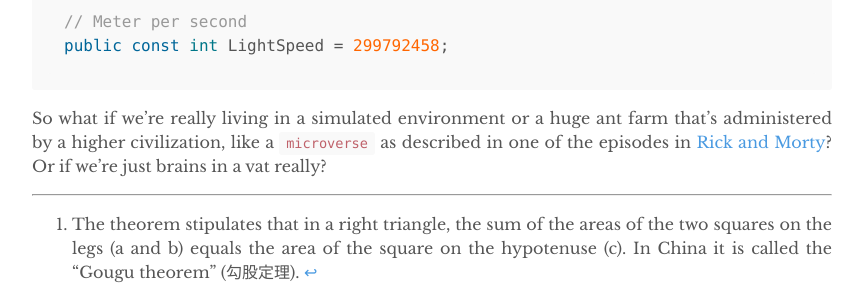
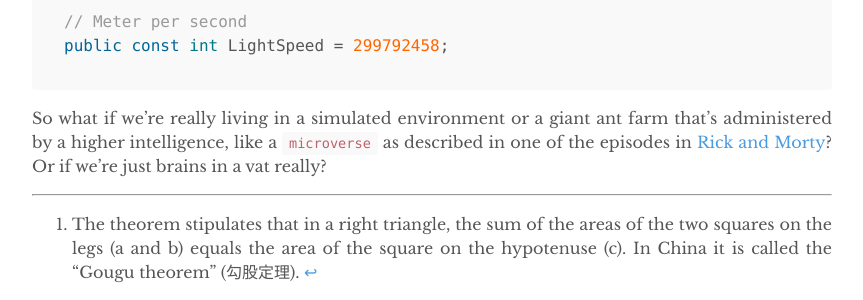
Before and after one commit to yuexiaofeng/yuexiaofeng.github.io, a Jekyll site: the page built from _posts/2021-03-14-life-of-pi.md, in a window 1280 px wide and 900 px high, scrolled down 5474 px. Shown: the part 172-472 px from the top of the window, without its empty margins (208-1071 px from the left). Built offline with Jekyll 4.4.1, drawn with Linux system fonts in a browser that asks for light colours.

Commit message:
Tiny improvement of life of pi

````diff
--- a/_posts/2021-03-14-life-of-pi.md
+++ b/_posts/2021-03-14-life-of-pi.md
@@ -120,7 +120,7 @@ As an engineer, I'm oftentimes amazed yet also baffled by the fact that we have
 public const int LightSpeed = 299792458;
 ```
 
-So what if we're really living in a simulated environment or a huge ant farm that's administered by a higher civilization, like a `microverse` as described in one of the episodes in [Rick and Morty](https://www.imdb.com/title/tt2861424/)? Or if we're just brains in a vat really?
+So what if we're really living in a simulated environment or a giant ant farm that's administered by a higher intelligence, like a `microverse` as described in one of the episodes in [Rick and Morty](https://www.imdb.com/title/tt2861424/)? Or if we're just brains in a vat really?
 
 ---
 
````
